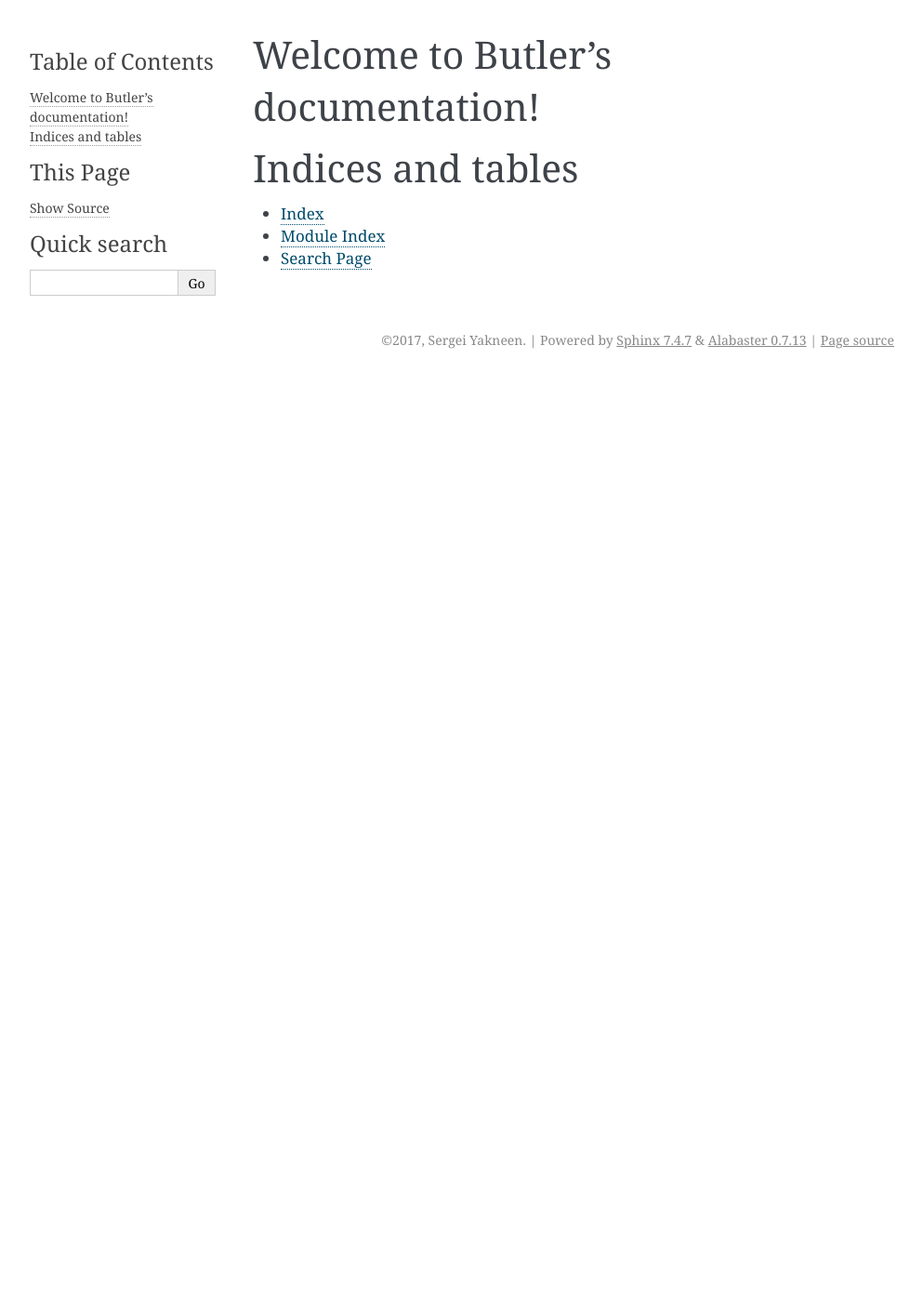
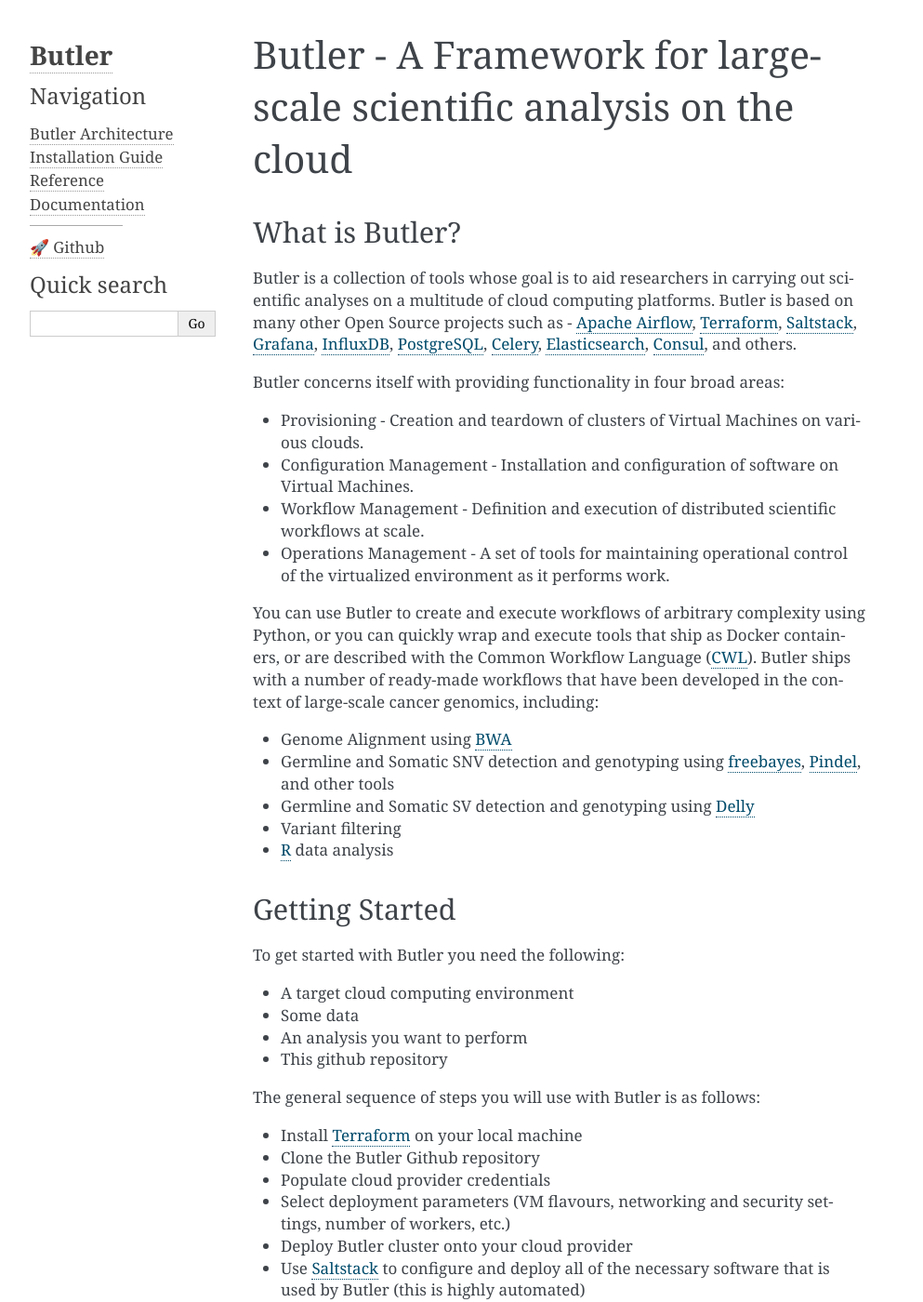
Before and after one commit to yakneens/butler, a Sphinx documentation site: the page built from docs/index.rst, in a window 1280 px wide and 1400 px high. Shown: the whole window at 93% size, without its empty margins (148-1141 px from the left). Built offline with Sphinx 7.4.7, drawn with Linux system fonts in a browser that asks for light colours; some of the changed text lies outside the part shown.

Commit message:
Docs update

```diff
--- a/README.rst
+++ b/README.rst
@@ -1,18 +1,46 @@
 #####################################################################
 Butler - A Framework for large-scale scientific analysis on the cloud
 #####################################################################
+
+.. _Terraform: http://terraform.io
+.. _Saltstack: https://saltstack.com/
+.. _Apache Airflow: https://airflow.incubator.apache.org/
+.. _Grafana: https://grafana.com/
+.. _Influxdb: https://www.influxdata.com/
+.. _PostgreSQL: https://www.postgresql.org/
+.. _Celery: http://www.celeryproject.org/
+.. _Elasticsearch: https://www.elastic.co/
+.. _Consul: https://www.consul.io
+.. _CWL: http://www.commonwl.org/
+.. _BWA: http://bio-bwa.sourceforge.net/
+.. _freebayes: https://github.com/ekg/freebayes
+.. _Pindel: http://gmt.genome.wustl.edu/packages/pindel/
+.. _Delly: https://github.com/dellytools/delly
+.. _R: https://cran.r-project.org/
 
 
 ===============
 What is Butler?
 ===============
 
-Butler is a collection of tools whose goal is to aid researchers in carrying out scientific analyses on a multitude of cloud computing platforms. Butler is based on many other Open Source projects such as - Apache Airflow, Terraform, Saltstack, Grafana, InfluxDB, PostgreSQL, Celery, Elasticsearch, Consul, and others. Butler concerns itself with providing functionality in four broad areas:
+Butler is a collection of tools whose goal is to aid researchers in carrying out scientific analyses on a multitude of cloud computing platforms.
+Butler is based on many other Open Source projects such as - `Apache Airflow`_, Terraform_, Saltstack_, Grafana_, InfluxDB_, PostgreSQL_, Celery_, Elasticsearch_, Consul_, and others.
+
+Butler concerns itself with providing functionality in four broad areas:
 
 * Provisioning - Creation and teardown of clusters of Virtual Machines on various clouds.
 * Configuration Management - Installation and configuration of software on Virtual Machines.
 * Workflow Management - Definition and execution of distributed scientific workflows at scale.
 * Operations Management - A set of tools for maintaining operational control of the virtualized environment as it performs work.
+
+You can use Butler to create and execute workflows of arbitrary complexity using Python, or you can quickly wrap and execute tools that ship as Docker containers, or are described with the
+Common Workflow Language (CWL_). Butler ships with a number of ready-made workflows that have been developed in the context of large-scale cancer genomics, including:
+
+* Genome Alignment using BWA_
+* Germline and Somatic SNV detection and genotyping using freebayes_, Pindel_, and other tools
+* Germline and Somatic SV detection and genotyping using Delly_
+* Variant filtering
+* R_ data analysis
 
 ===============
 Getting Started
@@ -24,3 +52,16 @@
 * Some data
 * An analysis you want to perform
 * This github repository
+
+The general sequence of steps you will use with Butler is as follows:
+
+* Install Terraform_ on your local machine
+* Clone the Butler Github repository
+* Populate cloud provider credentials
+* Select deployment parameters (VM flavours, networking and security settings, number of workers, etc.)
+* Deploy Butler cluster onto your cloud provider
+* Use Saltstack_ to configure and deploy all of the necessary software that is used by Butler (this is highly automated)
+* Register some workflows with your Butler deployment
+* Register and configure an analysis (what workflow do you want to run on what data)
+* Launch your analysis
+* Monitor the progress of the analysis and the health of your infrastructure using a variety of dashboards
--- /dev/null
+++ b/docs/architecture.rst
@@ -0,0 +1,3 @@
+===================
+Butler Architecture
+===================
--- a/docs/conf.py
+++ b/docs/conf.py
@@ -31,6 +31,7 @@
 # extensions coming with Sphinx (named 'sphinx.ext.*') or your custom
 # ones.
 extensions = ['sphinx.ext.autodoc',
+    'sphinx.ext.napoleon',
     'sphinx.ext.doctest',
     'sphinx.ext.intersphinx',
     'sphinx.ext.todo',
@@ -92,6 +93,21 @@
 #
 html_theme = 'alabaster'
 
+html_theme_options = {
+    "extra_nav_links": {
+        u"\U0001F680" + " Github": "https://github.com/llevar/butler",
+    }
+}
+
+html_sidebars = {
+    '**': [
+        'about.html',
+        'navigation.html',
+        'relations.html',
+        'searchbox.html',
+    ]
+}
+
 # Theme options are theme-specific and customize the look and feel of a theme
 # further.  For a list of options available for each theme, see the
 # documentation.
@@ -103,6 +119,7 @@
 # so a file named "default.css" will overwrite the builtin "default.css".
 html_static_path = ['_static']
 
+html_last_updated_fmt = '%b %d, %Y'
 
 # -- Options for HTMLHelp output ------------------------------------------
 
--- a/docs/includeme.rst
+++ /dev/null
@@ -1 +0,0 @@
-.. include:: ../../README.rst
--- a/docs/index.rst
+++ b/docs/index.rst
@@ -3,16 +3,23 @@
    You can adapt this file completely to your liking, but it should at least
    contain the root `toctree` directive.
 
-Welcome to Butler's documentation!
+
+.. include:: ../README.rst
+
+
+Contents
 ==================================
 
 .. toctree::
    :maxdepth: 2
-   :caption: Contents:
 
-   includeme
+   architecture
+   installation
+   reference
 
-
+.. automodule:: tracker
+	:members:
+	:undoc-members:
 
 Indices and tables
 ==================
--- /dev/null
+++ b/docs/installation.rst
@@ -0,0 +1,3 @@
+==================
+Installation Guide
+==================
--- /dev/null
+++ b/docs/reference.rst
@@ -0,0 +1,3 @@
+=======================
+Reference Documentation
+=======================
```
